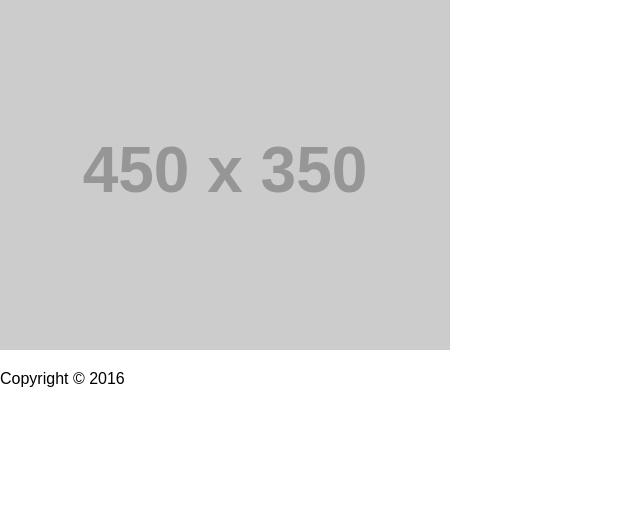
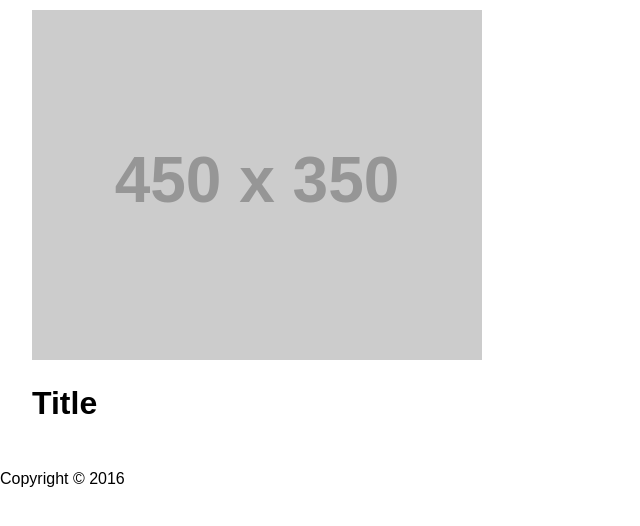
Before and after one commit to calebgibbs/all-vege, a PHP site: page /recipe.html in a window 1280 px wide. Shown: the part 75-601 px from the top of the page, without its empty margins (0-640 px from the left). Run offline with PHP 8.4, Linux system fonts and the light colour scheme; grey boxes labelled with a size stand in for pictures from a placeholder-image service; some libraries are stand-ins or nearby versions.

```diff
--- a/css/styles.css
+++ b/css/styles.css
@@ -532,5 +532,8 @@ label.star:before {
 /*stars end*/
 
 #recipe-page{
-
+	width: 95%;
+	/*background-color: green; */
+	margin: 0 auto;
+	padding: 10px;
 }
--- a/js/animation.js
+++ b/js/animation.js
@@ -7,8 +7,6 @@ $(document).ready(function(){
 	$('.clicked').click(function(){
 		$(this).toggleClass('clicked');
 	});
-
-
 
 	$('#account').click(function(){
 		$('#acc-box').slideToggle({"display" : "block"});
@@ -21,5 +19,4 @@ $(document).ready(function(){
 	$('.controller').click(function(){
 		$(this).next('.content').slideToggle({"display" : "block"});
 	});
-
 });
--- a/recipe.html
+++ b/recipe.html
@@ -51,10 +51,8 @@
 						</div>
 				</nav>
 				<div id="recipe-page">
-
-						<div id="recipe-image">
-							<img src="http://placehold.it/450x350">
-						</div>
+					<img src="http://placehold.it/450x350">
+					<H1>Title</H1>
 
 
 
```
